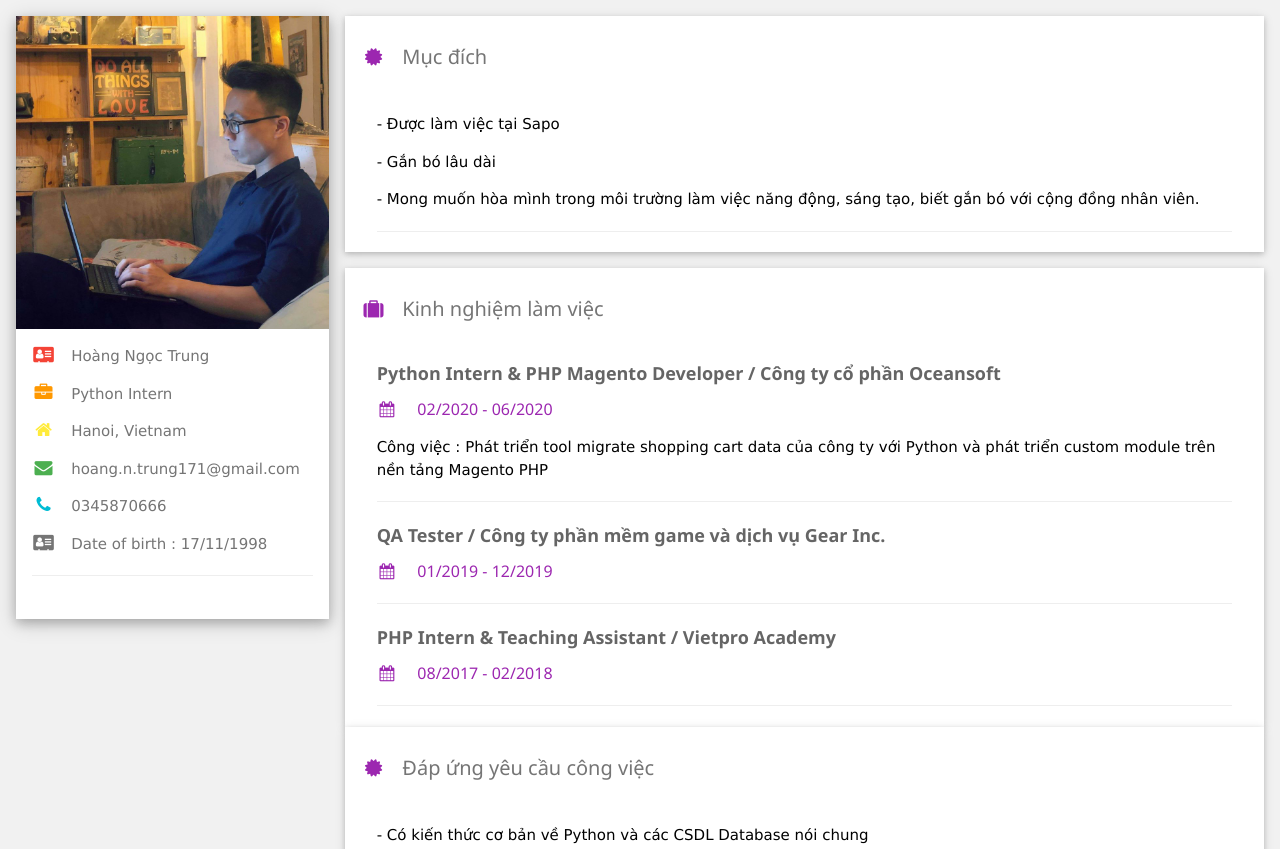
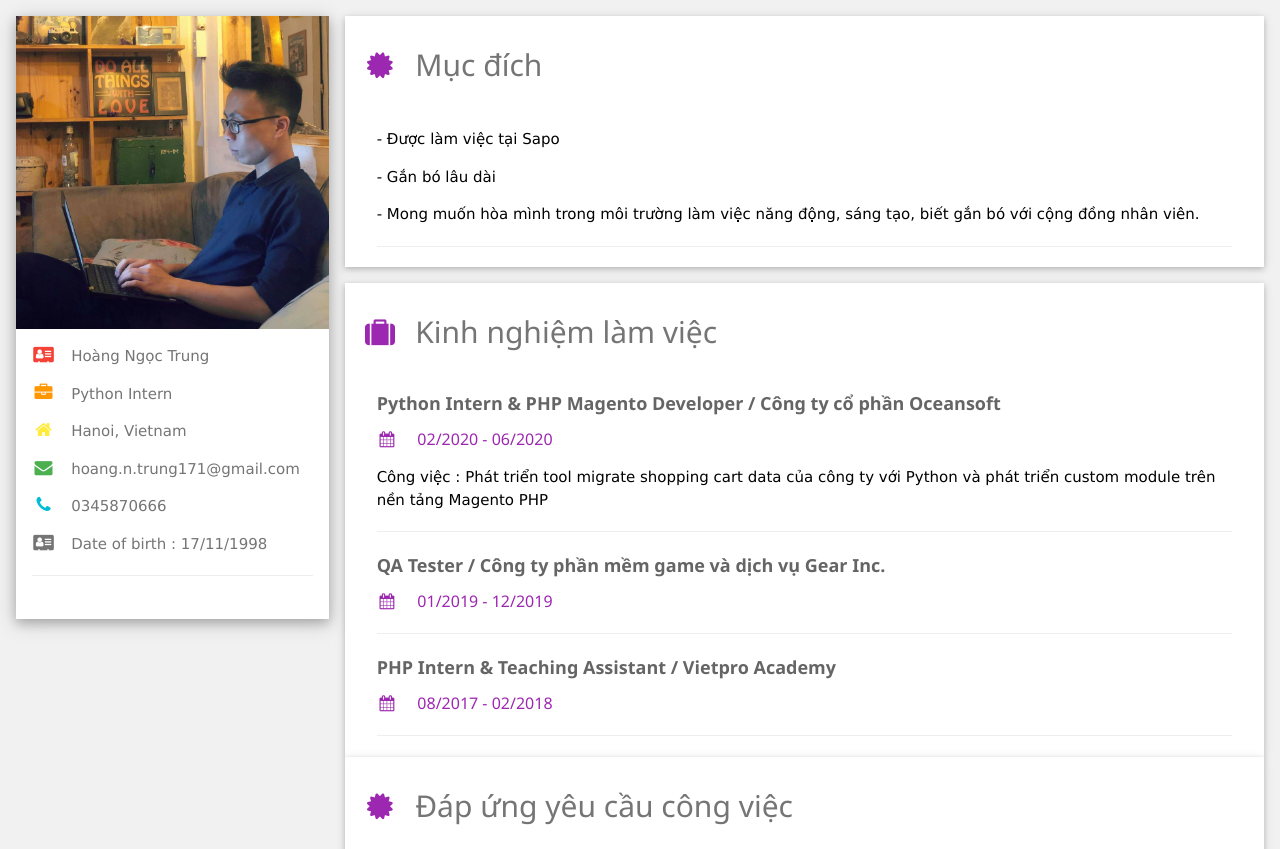
Before and after one commit to subzeroproject/fresher-python, a plain HTML site: page index.html in a window 1280 px wide. Shown: the top 849 px of the page. Drawn offline with Linux system fonts and the light colour scheme.

Commit message:
Update index.html

```diff
--- a/index.html
+++ b/index.html
@@ -253,7 +253,7 @@ hr{border:0;border-top:1px solid #eee;margin:20px 0}
     <div class="w3-twothird">
 
       <div class="w3-container w3-card-2 w3-white w3-margin-bottom">
-        <h4 class="w3-text-grey w3-padding-16"><i class="fa fa-certificate fa-fw w3-margin-right w3-xxsmall w3-text-purple"></i>Mục đích</h4>
+        <h2 class="w3-text-grey w3-padding-16"><i class="fa fa-certificate fa-fw w3-margin-right w3-xxsmall w3-text-purple"></i>Mục đích</h2>
         <div class="w3-container">
           <p>- Được làm việc tại Sapo</p>
           <p>- Gắn bó lâu dài </p>
@@ -265,7 +265,7 @@ hr{border:0;border-top:1px solid #eee;margin:20px 0}
       </div>
 
       <div class="w3-container w3-card w3-white">
-        <h4 class="w3-text-grey w3-padding-16"><i class="fa fa-suitcase fa-fw w3-margin-right w3-xxsmall w3-text-purple"></i>Kinh nghiệm làm việc</h4>
+        <h2 class="w3-text-grey w3-padding-16"><i class="fa fa-suitcase fa-fw w3-margin-right w3-xxsmall w3-text-purple"></i>Kinh nghiệm làm việc</h2>
         <div class="w3-container">
           <h5 class="w3-opacity"><b>Python Intern & PHP Magento Developer / Công ty cổ phần Oceansoft</b></h5>
           <h6 class="w3-text-purple"><i class="fa fa-calendar fa-fw w3-margin-right"></i> 02/2020 - 06/2020 </h6>
@@ -281,7 +281,7 @@ hr{border:0;border-top:1px solid #eee;margin:20px 0}
       </div>
 
       <div class="w3-container w3-card-2 w3-white">
-        <h4 class="w3-text-grey w3-padding-16"><i class="fa fa-certificate fa-fw w3-margin-right w3-xxsmall w3-text-purple"></i>Đáp ứng yêu cầu công việc</h4>
+        <h2 class="w3-text-grey w3-padding-16"><i class="fa fa-certificate fa-fw w3-margin-right w3-xxsmall w3-text-purple"></i>Đáp ứng yêu cầu công việc</h2>
         <div class="w3-container">
           <p>- Có kiến thức cơ bản về Python và các CSDL Database nói chung</p>
           <p>- Chưa có kinh nghiệm về Odoo nhưng có kiến thức về hệ thống ERP điển hình là Oracle</p>
```
